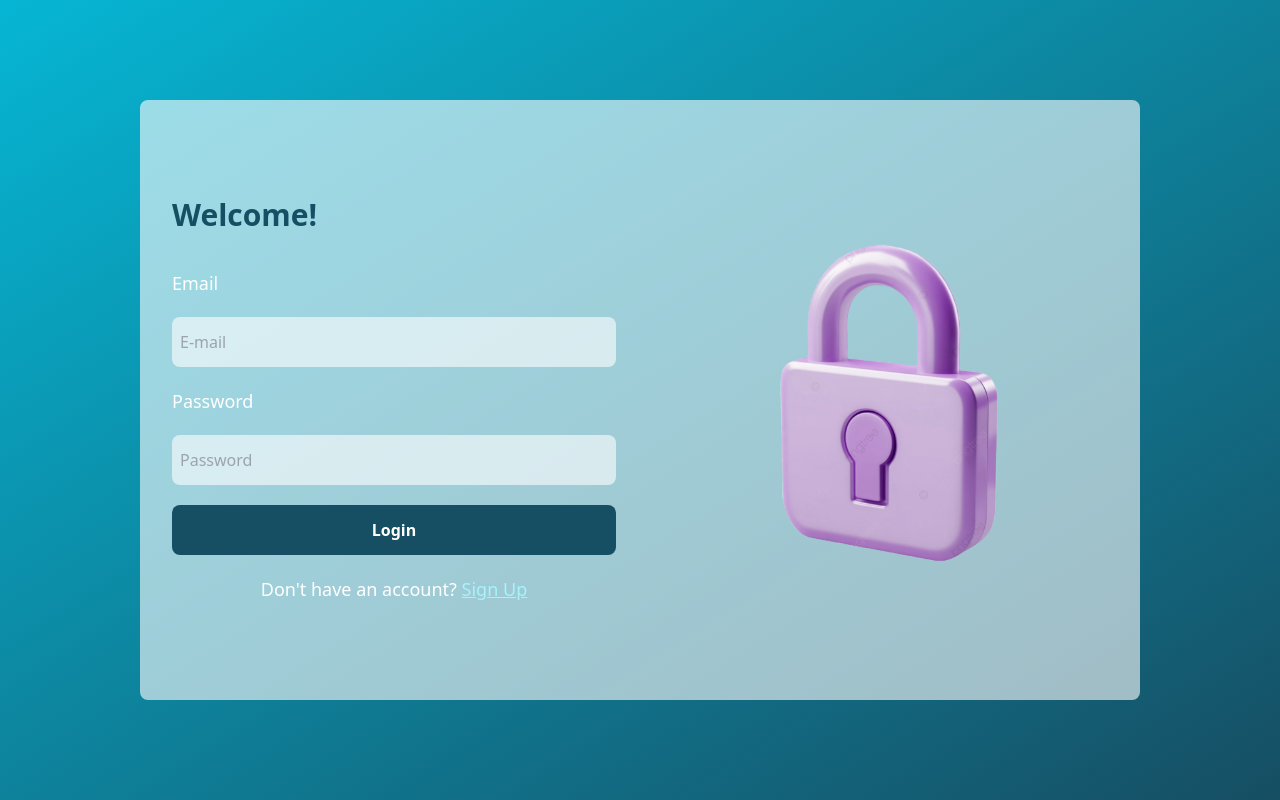
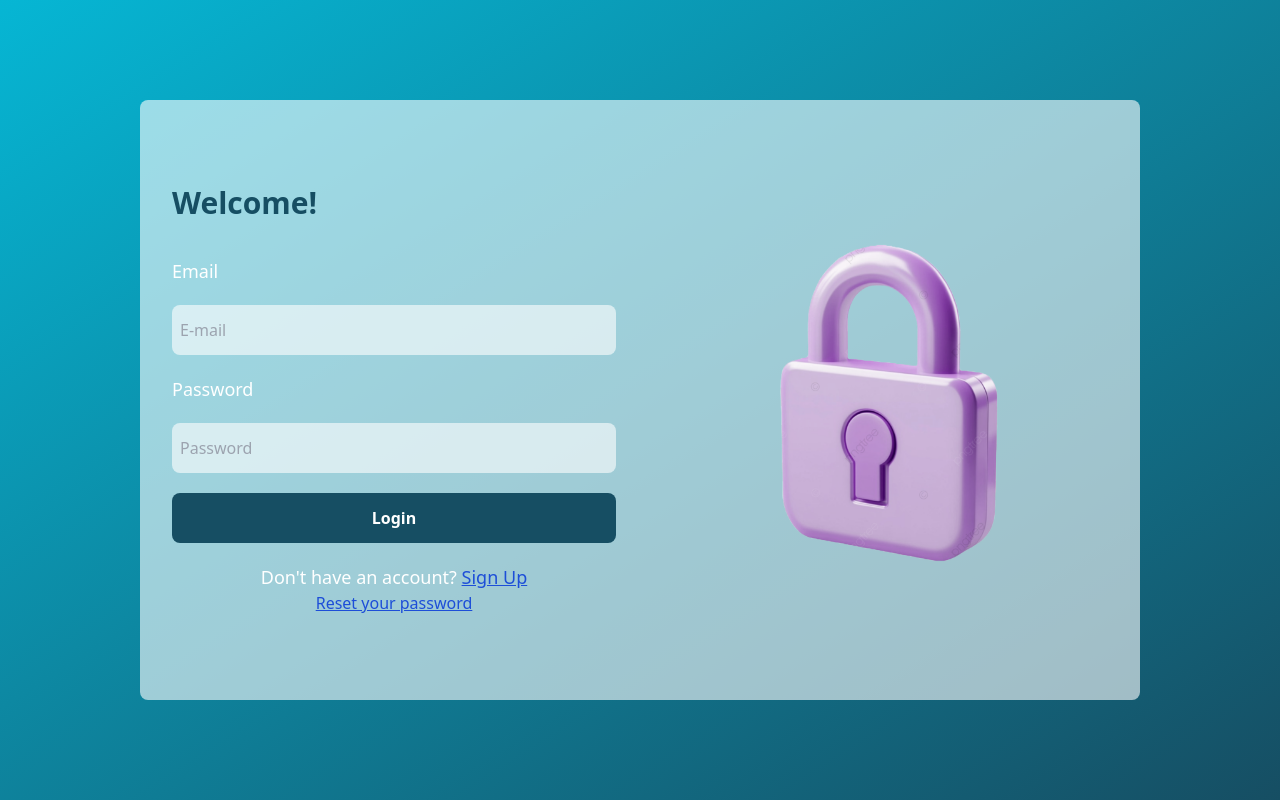
Before and after one commit to igormooura/auth-system, a React (Vite) app in the folder frontend/: page / in a window 1280 px wide. Built offline with nearby package versions, Linux system fonts and the light colour scheme.

Commit message:
feat: add reset password to login page

```diff
--- a/frontend/src/pages/Login.tsx
+++ b/frontend/src/pages/Login.tsx
@@ -87,13 +87,24 @@ const Login = () => {
               Don't have an account?{" "}
               <Link
                 to="/signup"
-                className="text-cyan-200 hover:text-cyan-400 underline"
+                className="text-blue-700 hover:text-cyan-400 underline"
               >
                 Sign Up
               </Link>
             </span>
+
+          <p className="text-white">
+
+            <Link to ="/forgotpassword"
+            className="text-blue-700 hover:text-cyan-400 underline">
+              Reset your password
+            </Link>
+          </p>
+
           </div>
         </form>
+
+
 
         <div className="flex-1 flex items-center justify-center w-full p-4">
           <img
```
